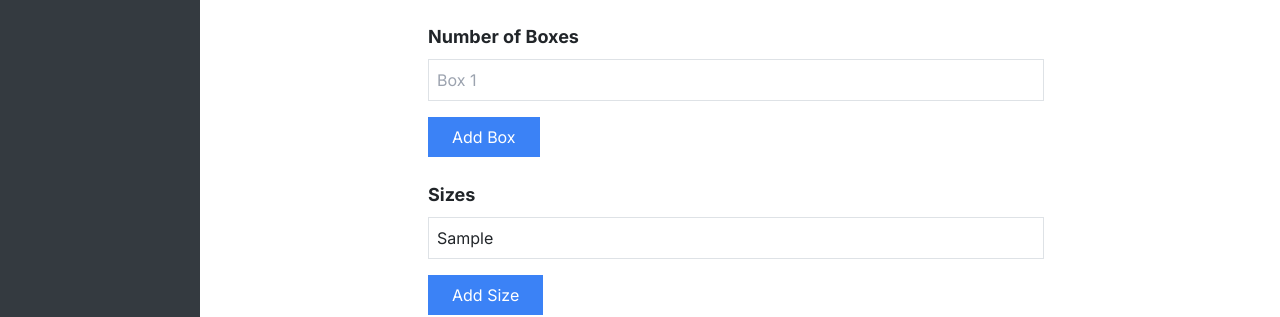
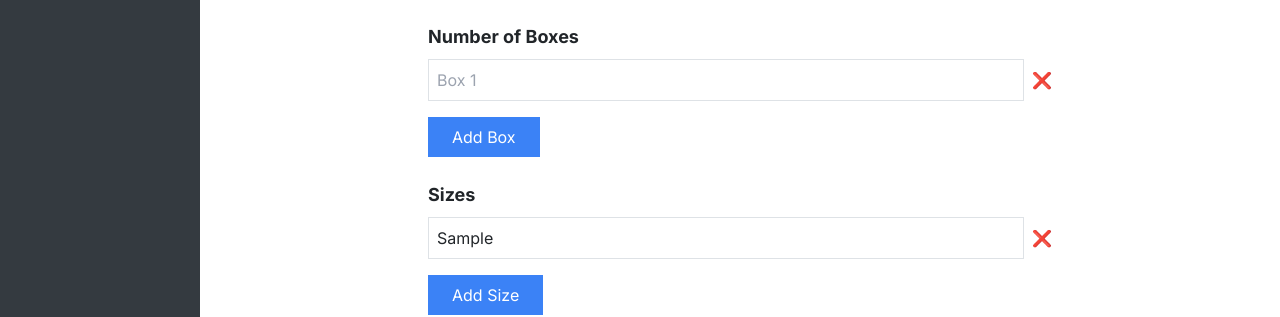
Before and after one commit to hadizzz001/abbasbaba-dash, a Next.js app: page /products in a window 1280 px wide. Both pictures are taken after typing "Sample", "5", "Sample" into the empty fields and a click on the button "Add Box". Shown: the part 405-722 px from the top of the page. Built offline with nearby package versions, Linux system fonts and the light colour scheme; no server answers; the database is empty.

Commit message:
first commit

```diff
--- a/app/api/products/route.js
+++ b/app/api/products/route.js
@@ -55,8 +55,11 @@ console.log("body are: ",body);
 export async function GET(req) {
   try {
     const products = await prisma.product.findMany({
+      orderBy: {
+        id: 'desc',
+      },
+    });
 
-    });
 
     return new Response(JSON.stringify(products), {
       status: 200,
--- a/app/dashboard/page.tsx
+++ b/app/dashboard/page.tsx
@@ -263,15 +263,11 @@ function EditProductForm({ product, onCancel, onSave }) {
 
   const handleColorSelect = (selectedColor) => {
     if (color.includes(selectedColor)) {
-      // Remove the color if it's already selected
       setColors(color.filter((c) => c !== selectedColor));
     } else {
-      // Add the color to the selected colors array
       setColors([...color, selectedColor]);
     }
   };
-
-
 
   const handleSubmit = (e) => {
     e.preventDefault();
@@ -316,6 +312,7 @@ function EditProductForm({ product, onCancel, onSave }) {
         />
       </div>
 
+      {/* Category */}
       <div className="mb-4">
         <label htmlFor="category" className="block text-sm font-medium text-gray-700">
           Category
@@ -346,6 +343,7 @@ function EditProductForm({ product, onCancel, onSave }) {
         )}
       </div>
 
+      {/* Brand */}
       <div className="mb-4">
         <label htmlFor="brand" className="block text-sm font-medium text-gray-700">
           Brand
@@ -376,6 +374,7 @@ function EditProductForm({ product, onCancel, onSave }) {
         )}
       </div>
 
+      {/* Price */}
       <div className="mb-4">
         <label htmlFor="price" className="block text-sm font-medium text-gray-700">
           Price
@@ -391,16 +390,16 @@ function EditProductForm({ product, onCancel, onSave }) {
         />
       </div>
 
-      {/* Dynamic Number of Boxes Fields */}
+      {/* Boxes */}
       <div className="mb-4">
         <label htmlFor="numberOfBoxes" className="block text-sm font-medium text-gray-700">
           Number of Boxes
         </label>
-        {box?.map((box, index) => (
+        {box?.map((boxItem, index) => (
           <div key={index} className="flex items-center mb-2">
             <input
               type="number"
-              value={box}
+              value={boxItem}
               onChange={(e) => handleBoxChange(index, e.target.value)}
               className="w-full border p-2 mr-2"
               placeholder="Box Number"
@@ -409,7 +408,7 @@ function EditProductForm({ product, onCancel, onSave }) {
               type="button"
               onClick={() => {
                 const updatedBoxes = box.filter((_, i) => i !== index);
-                setNumberOfBoxesArray(updatedBoxes); // Remove the box at the current index
+                setNumberOfBoxesArray(updatedBoxes);
               }}
               className="bg-red-500 text-white px-2 py-1"
             >
@@ -426,20 +425,30 @@ function EditProductForm({ product, onCancel, onSave }) {
         </button>
       </div>
 
-      {/* Sizes Inputs */}
+      {/* Sizes */}
       <div className="mb-4">
         <label htmlFor="sizes" className="block text-sm font-medium text-gray-700">
           Sizes
         </label>
-        {size?.map((size, index) => (
+        {size?.map((sizeValue, index) => (
           <div key={index} className="flex items-center mb-2">
             <input
               type="text"
-              value={size}
+              value={sizeValue}
               onChange={(e) => handleSizeChange(index, e.target.value)}
               className="w-full border p-2 mr-2"
               placeholder="Size"
             />
+            <button
+              type="button"
+              onClick={() => {
+                const updatedSizes = size.filter((_, i) => i !== index);
+                setSizes(updatedSizes);
+              }}
+              className="bg-red-500 text-white px-2 py-1"
+            >
+              X
+            </button>
           </div>
         ))}
         <button
@@ -451,7 +460,7 @@ function EditProductForm({ product, onCancel, onSave }) {
         </button>
       </div>
 
-      {/* Colors Selection */}
+      {/* Colors */}
       <div className="mb-4">
         <label className="block text-sm font-medium text-gray-700">Colors</label>
         <div className="flex flex-wrap">
@@ -459,7 +468,9 @@ function EditProductForm({ product, onCancel, onSave }) {
             <div
               key={colorOption}
               onClick={() => handleColorSelect(colorOption)}
-        className={`w-8 h-8 m-2 cursor-pointer rounded-full relative border-2 ${color.includes(colorOption) ? 'border-black' : ''}`}
+              className={`w-8 h-8 m-2 cursor-pointer rounded-full relative border-2 ${
+                color.includes(colorOption) ? 'border-black' : ''
+              }`}
               style={{ backgroundColor: colorOption }}
             >
               {color.includes(colorOption) && (
@@ -469,7 +480,6 @@ function EditProductForm({ product, onCancel, onSave }) {
           ))}
         </div>
       </div>
-
 
       {/* Description */}
       <div className="mb-4">
@@ -483,7 +493,7 @@ function EditProductForm({ product, onCancel, onSave }) {
         />
       </div>
 
-      {/* New Arrival Checkbox */}
+      {/* New Arrival */}
       <div className="mb-4">
         <input
           type="checkbox"
--- a/app/products/page.tsx
+++ b/app/products/page.tsx
@@ -195,8 +195,21 @@ export default function AddProduct() {
       placeholder={`Box ${index + 1}`}
       className="w-full border p-2 mr-2"
     />
+    <button
+      type="button"
+      onClick={() => {
+        const newBoxes = [...box];
+        newBoxes.splice(index, 1);
+        setNumberOfBoxes(newBoxes);
+      }}
+      className="text-red-500 font-bold"
+    >
+      ❌
+    </button>
   </div>
 ))}
+
+
         <button
           type="button"
           onClick={handleAddBox}
@@ -218,8 +231,20 @@ export default function AddProduct() {
       placeholder={`Size ${index + 1}`}
       className="w-full border p-2 mr-2"
     />
+    <button
+      type="button"
+      onClick={() => {
+        const newSizes = [...sizes];
+        newSizes.splice(index, 1);
+        setSizes(newSizes);
+      }}
+      className="text-red-500 font-bold"
+    >
+      ❌
+    </button>
   </div>
 ))}
+
         <button
           type="button"
           onClick={handleAddSize}
```
Lines whose indentation alone changed are shown as unchanged.
